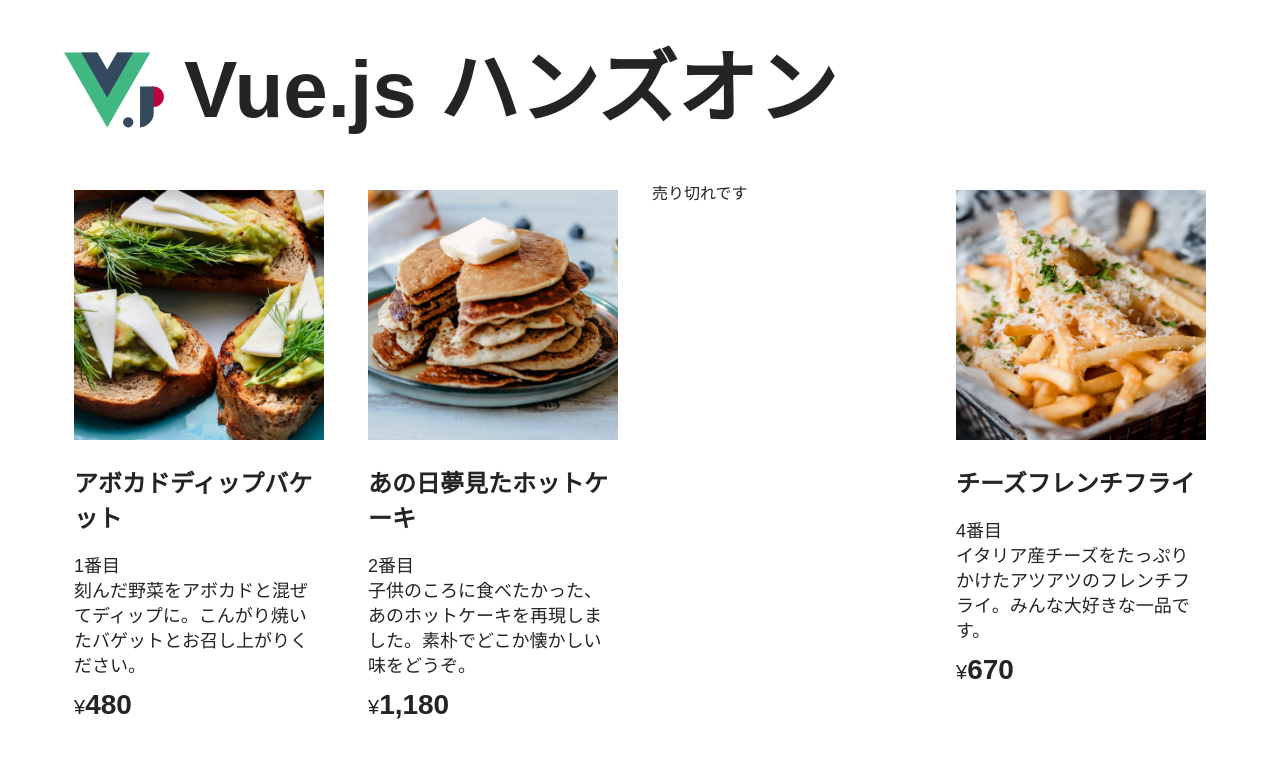
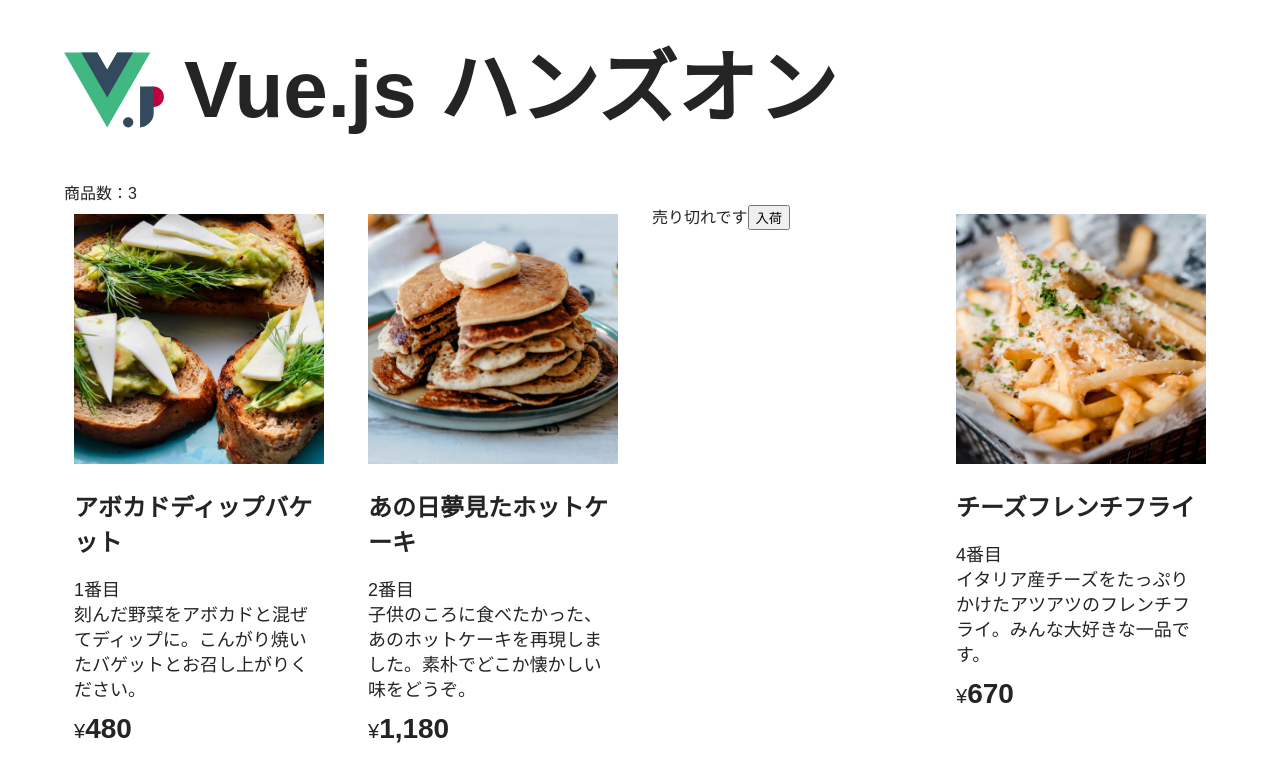
Before and after one commit to kannna5296/vuefes-2023-handson, a Vue app: page / in a window 1280 px wide. Shown: the top 782 px of the page. Built offline with nearby package versions, Linux system fonts and the light colour scheme.

Commit message:
もろもろ関数追加

```diff
--- a/src/App.vue
+++ b/src/App.vue
@@ -47,6 +47,21 @@
 function pricePrefix(price) {
   return price.toLocaleString();
 }
+
+/**
+ * 在庫のある商品数を返す
+ */
+function stockQuantity() {
+  return items.value.filter((item) => item.soldOut === false).length;
+}
+
+/**
+ * 商品の在庫状況を変更する
+ * @param {object} 商品情報
+ */
+function stockItem(item) {
+  item.soldOut = false;
+}
 </script>
 
 <template>
@@ -54,6 +69,7 @@
     <img src="/images/logo.svg" alt="" />
     <h1>Vue.js ハンズオン</h1>
   </header>
+  <div>商品数：{{ stockQuantity() }}</div>
   <main class="main">
     <template v-for="(item, index) in items" :key="item.id">
       <div v-if="!item.soldOut" class="item">
@@ -70,7 +86,9 @@
           >
         </div>
       </div>
-      <div v-else>売り切れです</div>
+      <div v-else>
+        売り切れです<button type="button" @click="stockItem(item)">入荷</button>
+      </div>
     </template>
   </main>
 </template>
```
